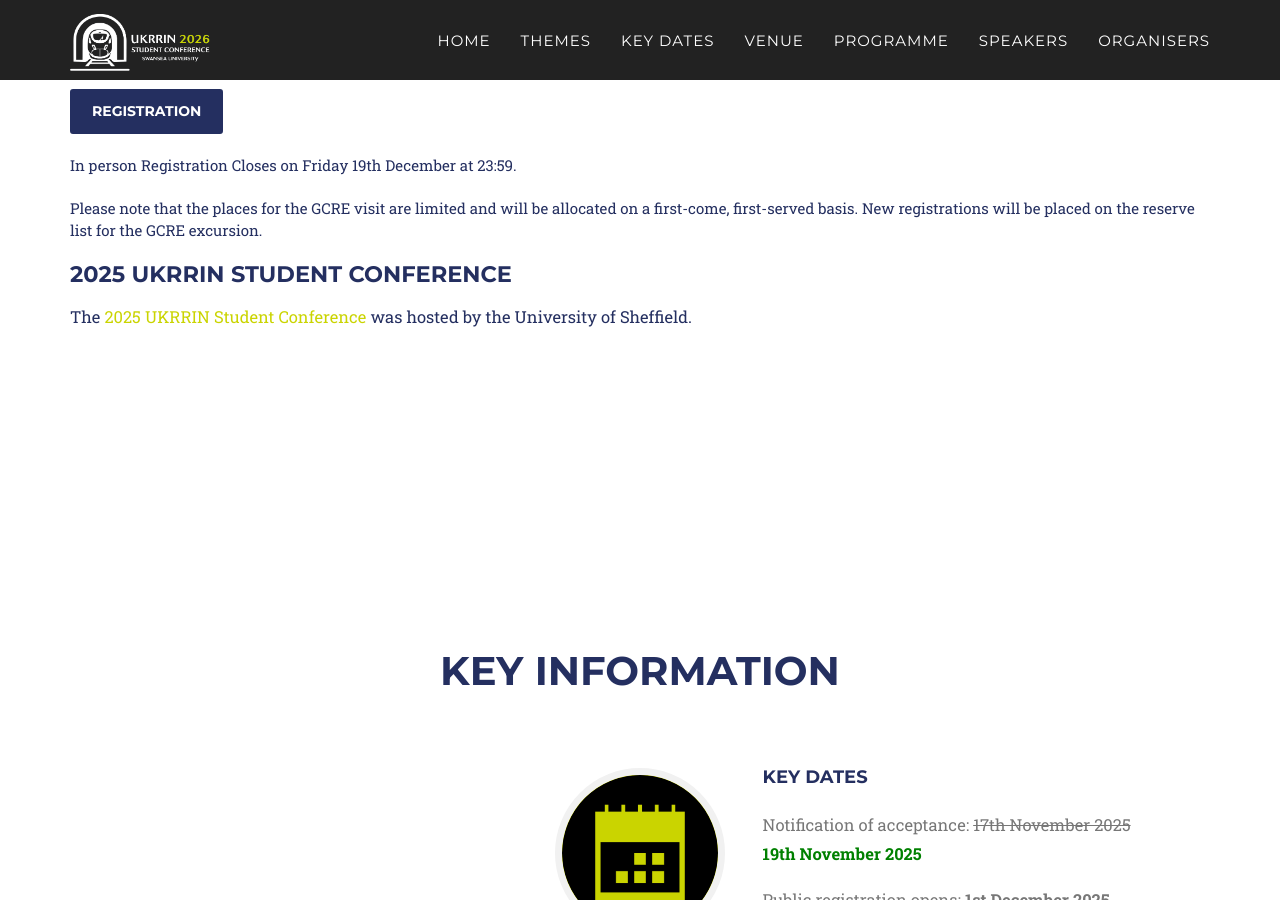
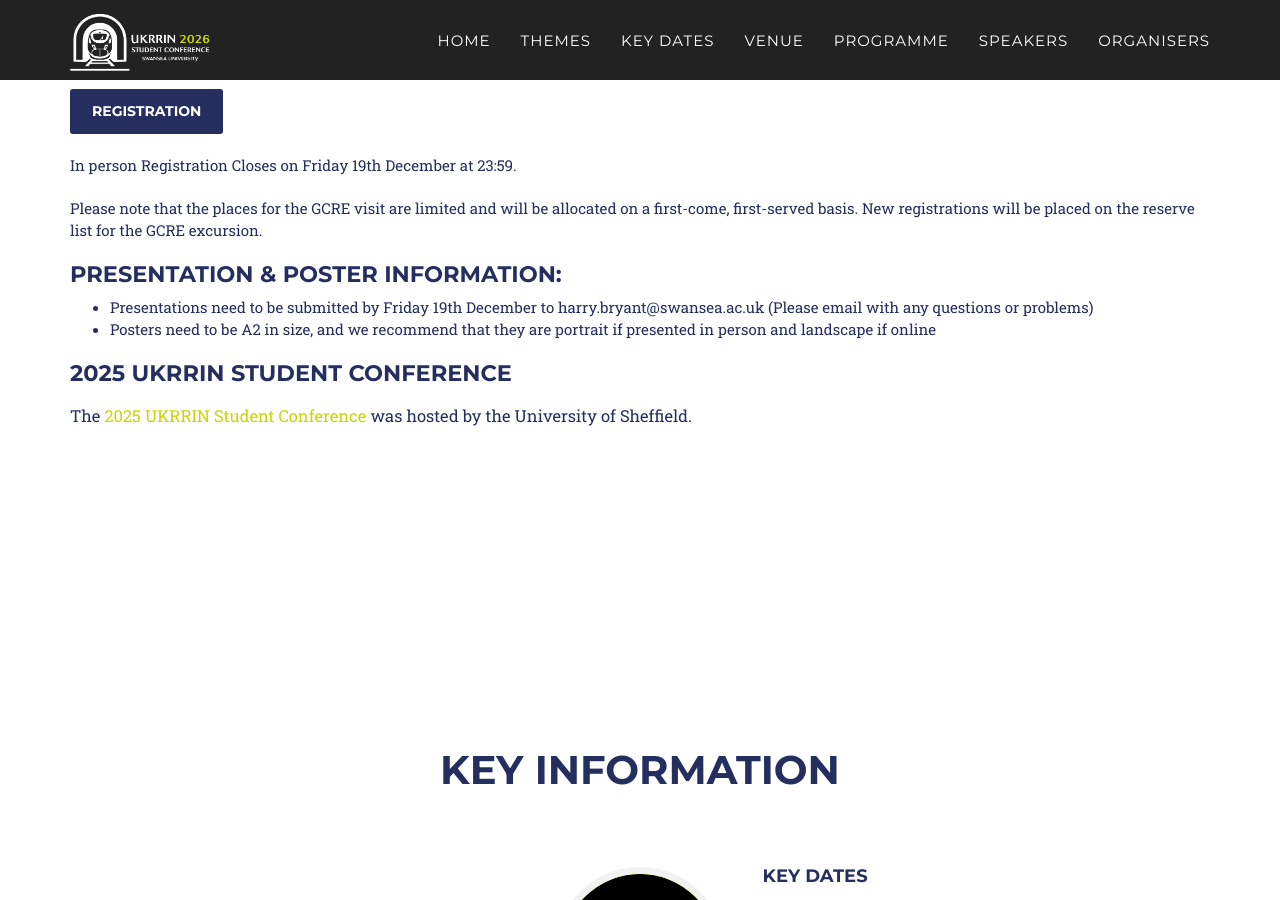
Before and after one commit to ukrrin2026swansea/ukrrin2026swansea.github.io, a Jekyll site: the page built from index.html, in a window 1280 px wide and 900 px high, scrolled down 1640 px. Built offline with Jekyll 4.4.1, drawn with Linux system fonts in a browser that asks for light colours; some web fonts are replaced.

Commit message:
Presentation/Posters

```diff
--- a/_includes/2017_data/intro.html
+++ b/_includes/2017_data/intro.html
@@ -64,6 +64,12 @@
     Please note that the places for the GCRE visit are limited and will be allocated on a first-come, first-served basis.
     New registrations will be placed on the reserve list for the GCRE excursion.
 
+    <h2>Presentation & Poster Information:</h2>
+    <ul>
+      <li>Presentations need to be submitted by Friday 19th December to harry.bryant@swansea.ac.uk (Please email with any questions or problems)
+      <li>Posters need to be A2 in size, and we recommend that they are portrait if presented in person and landscape if online
+    </ul>
+
     <h2>2025 UKRRIN Student Conference</h2>
     <p>
       The
```
